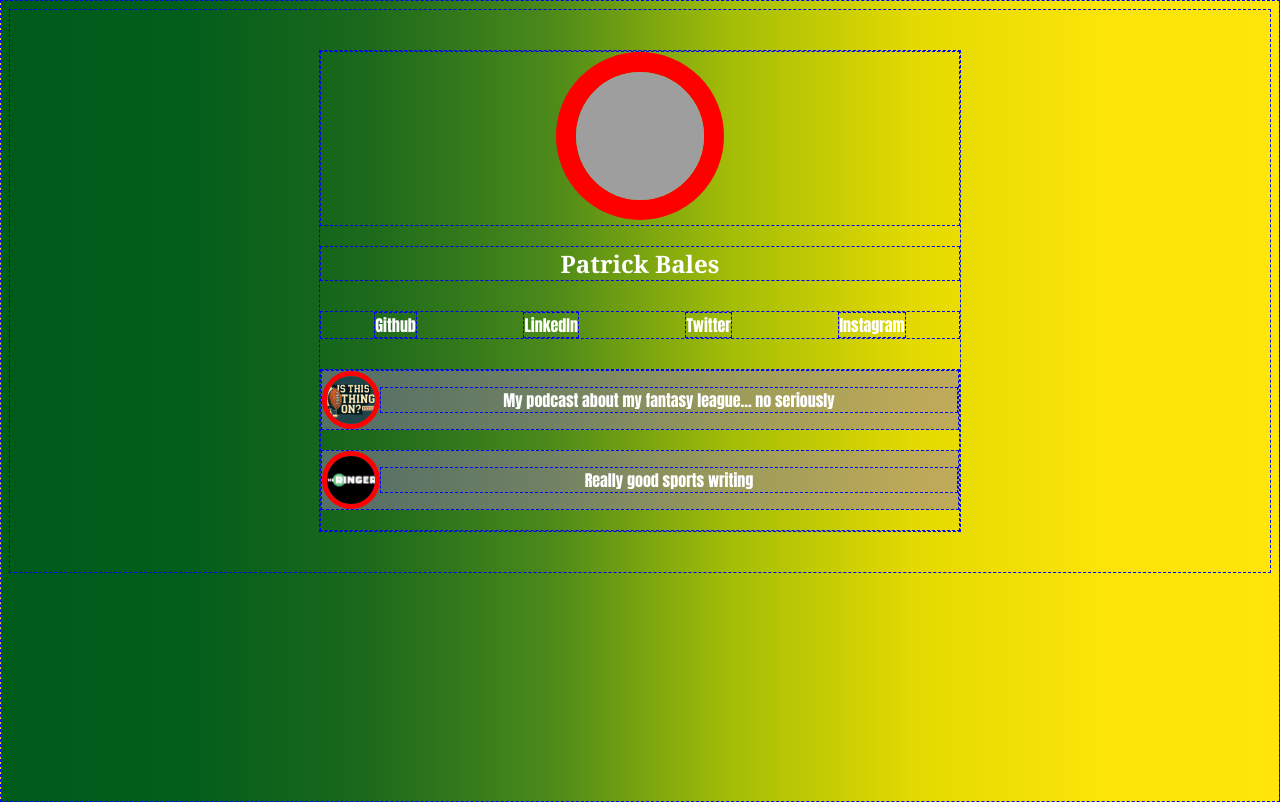
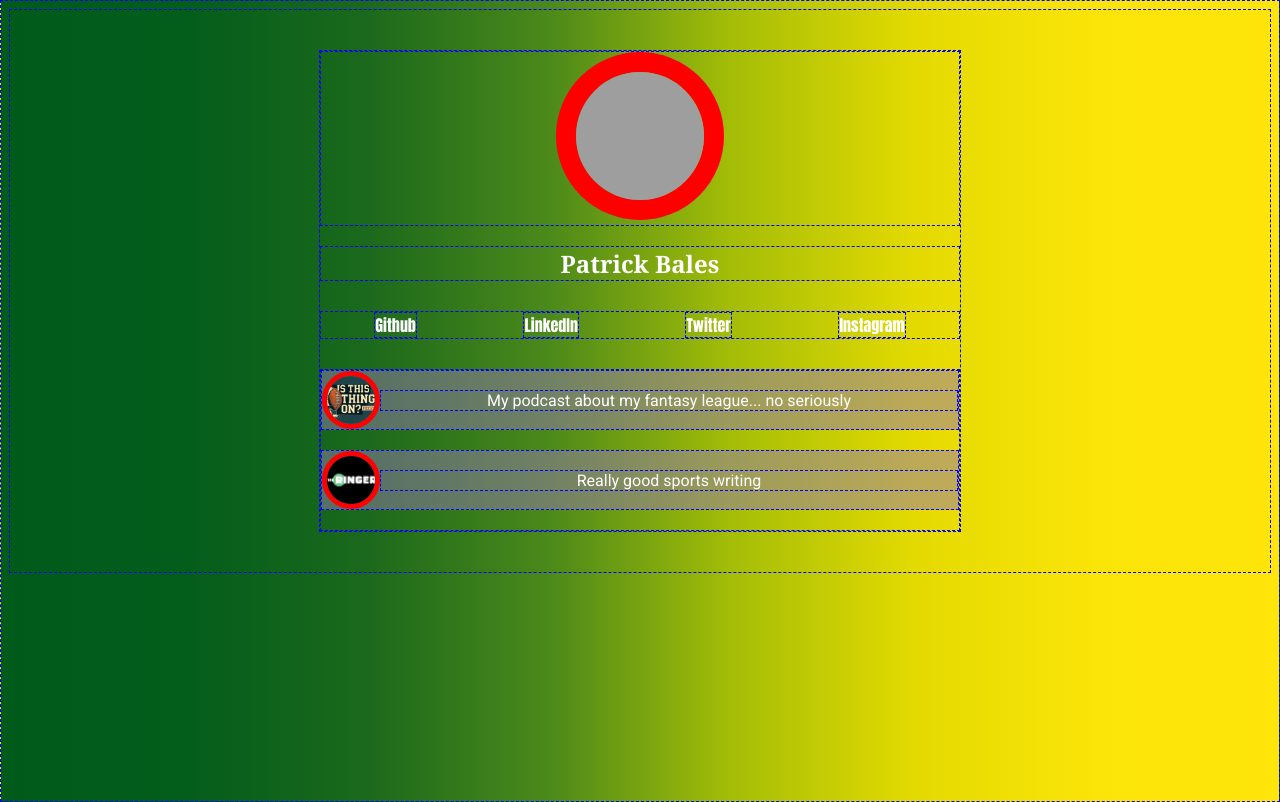
Before and after one commit to pbales20/app-dev-class, a plain HTML site: page index.html in a window 1280 px wide. Drawn offline with Linux system fonts and the light colour scheme; grey boxes are pictures that could not be loaded.

Commit message:
adding Roboto font family

```diff
--- a/index.html
+++ b/index.html
@@ -3,6 +3,9 @@
   <head>
     <meta charset="UTF-8">
     <meta name="viewport" content="width=device-width, initial-scale=1.0">
+    <link rel="preconnect" href="https://fonts.googleapis.com">
+<link rel="preconnect" href="https://fonts.gstatic.com" crossorigin>
+<link href="https://fonts.googleapis.com/css2?family=Roboto:ital,wght@0,100..900;1,100..900&display=swap" rel="stylesheet">
     <title>Patrick Bales' links</title>
     <style>
   * {
@@ -75,6 +78,7 @@
       .link-text {
         text-align: center;
         flex-grow: 1;
+        font-family: "Roboto";
       }
     </style>
   </head>
```
